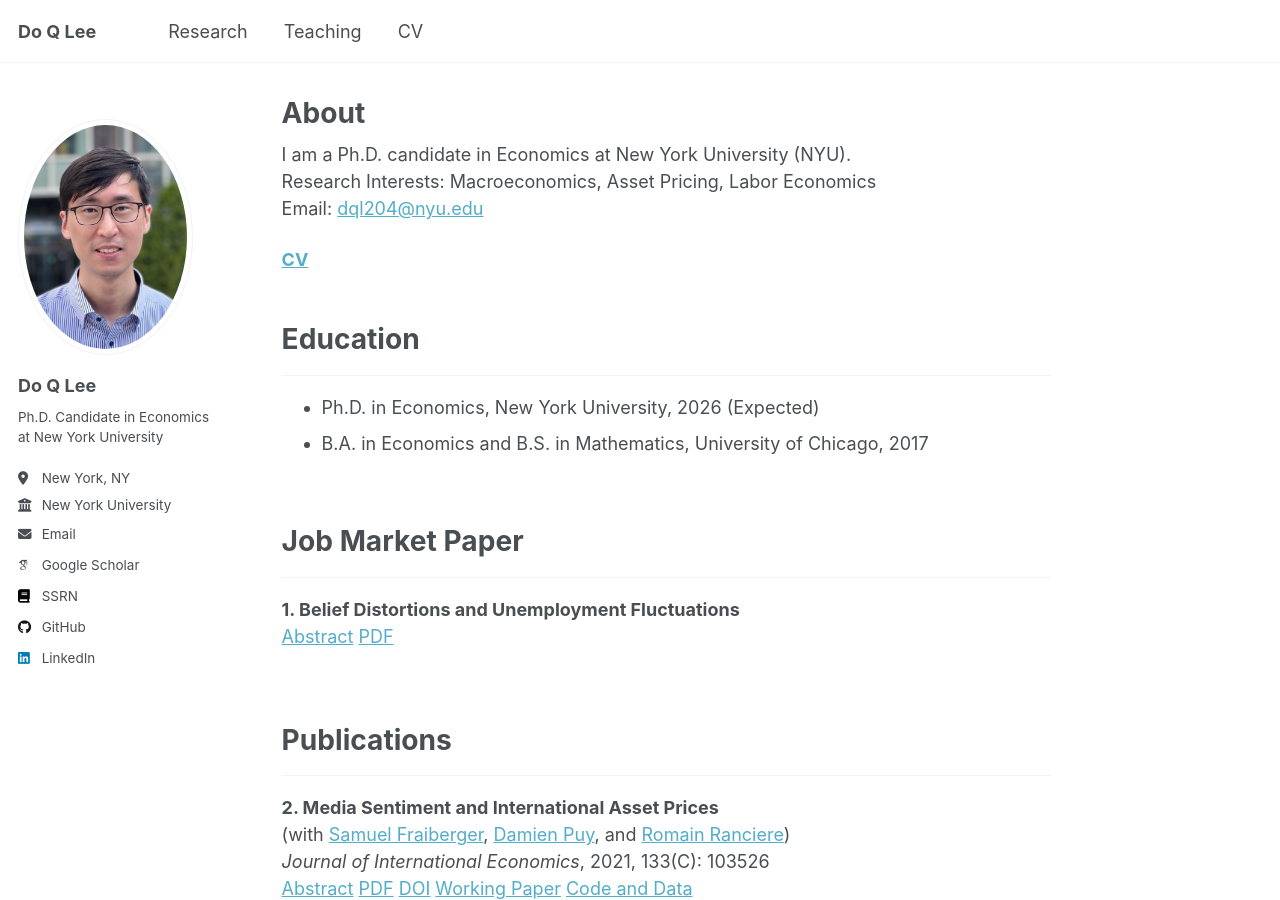
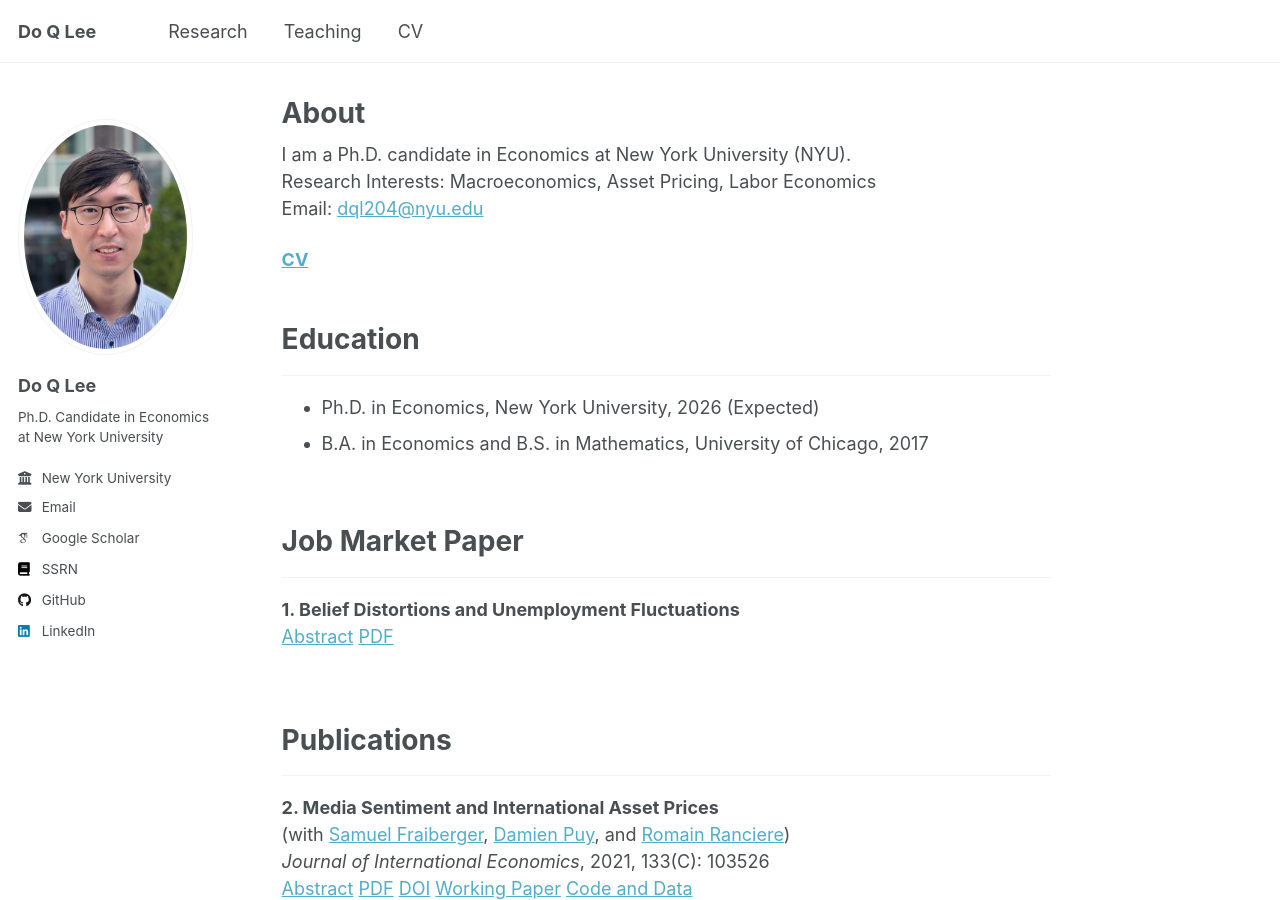
Before and after one commit to doqlee/doqlee.github.io, a Jekyll site: the page built from _pages/main.md, in a window 1280 px wide and 900 px high. Built offline with Jekyll 4.4.1, drawn with Linux system fonts in a browser that asks for light colours; some web fonts are replaced.

Commit message:
Update _config.yml

```diff
--- a/_config.yml
+++ b/_config.yml
@@ -26,7 +26,7 @@ author:
   name             : "Do Q Lee"
   pronouns         : # example: "she/her"
   bio              : "Ph.D. Candidate in Economics at New York University"
-  location         : "New York, NY"
+  location         : # "New York, NY"
   employer         : "New York University"
   uri              : # URL
   email            : "dql204@nyu.edu"
```
